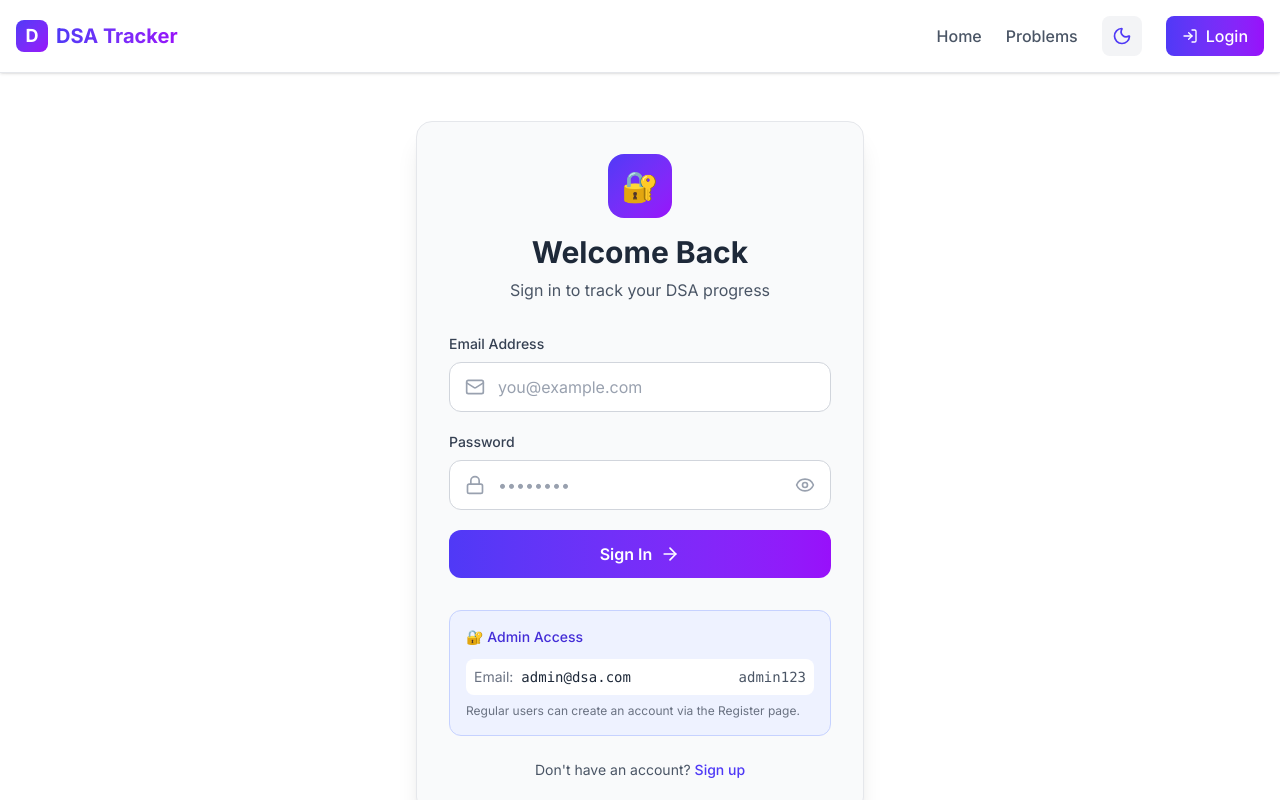
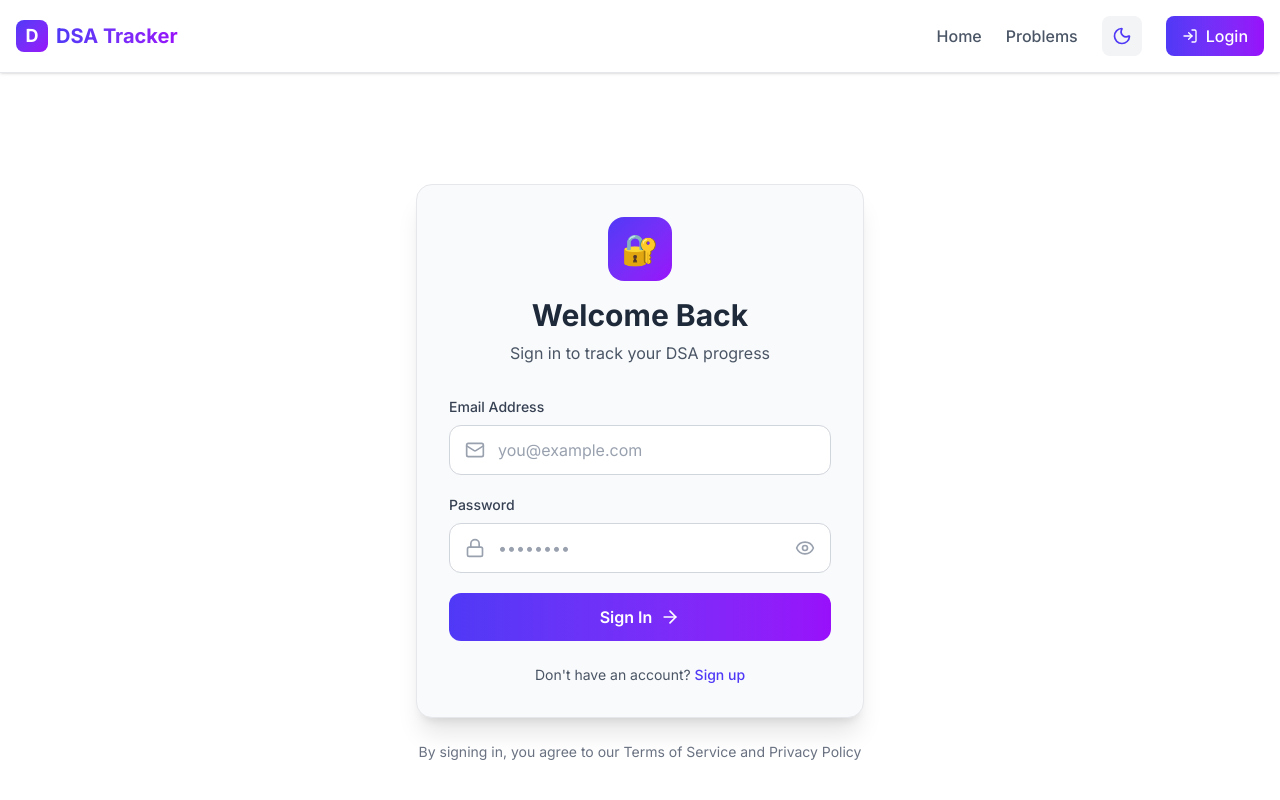
Before and after one commit to AdityaRaj019/codelitics, a Next.js app: page /login in a window 1280 px wide. Shown: the top 800 px of the page. Built offline with nearby package versions, Linux system fonts and the light colour scheme.

Commit message:
Chore: Remove the admin credentials from login

```diff
--- a/src/app/login/page.tsx
+++ b/src/app/login/page.tsx
@@ -149,30 +149,6 @@ export default function LoginPage() {
             </button>
           </form>
 
-          {/* Admin Credentials */}
-          <div className="mt-8 p-4 bg-indigo-50 dark:bg-indigo-900/20 border border-indigo-200 dark:border-indigo-800 rounded-xl">
-            <p className="text-sm font-medium text-indigo-700 dark:text-indigo-300 mb-3">
-              🔐 Admin Access
-            </p>
-            <div className="text-sm">
-              <div className="flex items-center justify-between p-2 bg-white dark:bg-zinc-800 rounded-lg">
-                <div>
-                  <span className="text-gray-500 dark:text-gray-400">
-                    Email:
-                  </span>
-                  <span className="ml-2 font-mono text-gray-800 dark:text-gray-200">
-                    admin@dsa.com
-                  </span>
-                </div>
-                <span className="font-mono text-gray-600 dark:text-gray-400">
-                  admin123
-                </span>
-              </div>
-            </div>
-            <p className="text-xs text-gray-500 dark:text-gray-400 mt-2">
-              Regular users can create an account via the Register page.
-            </p>
-          </div>
 
           {/* Register Link */}
           <p className="text-center text-gray-600 dark:text-gray-400 text-sm mt-6">
```
